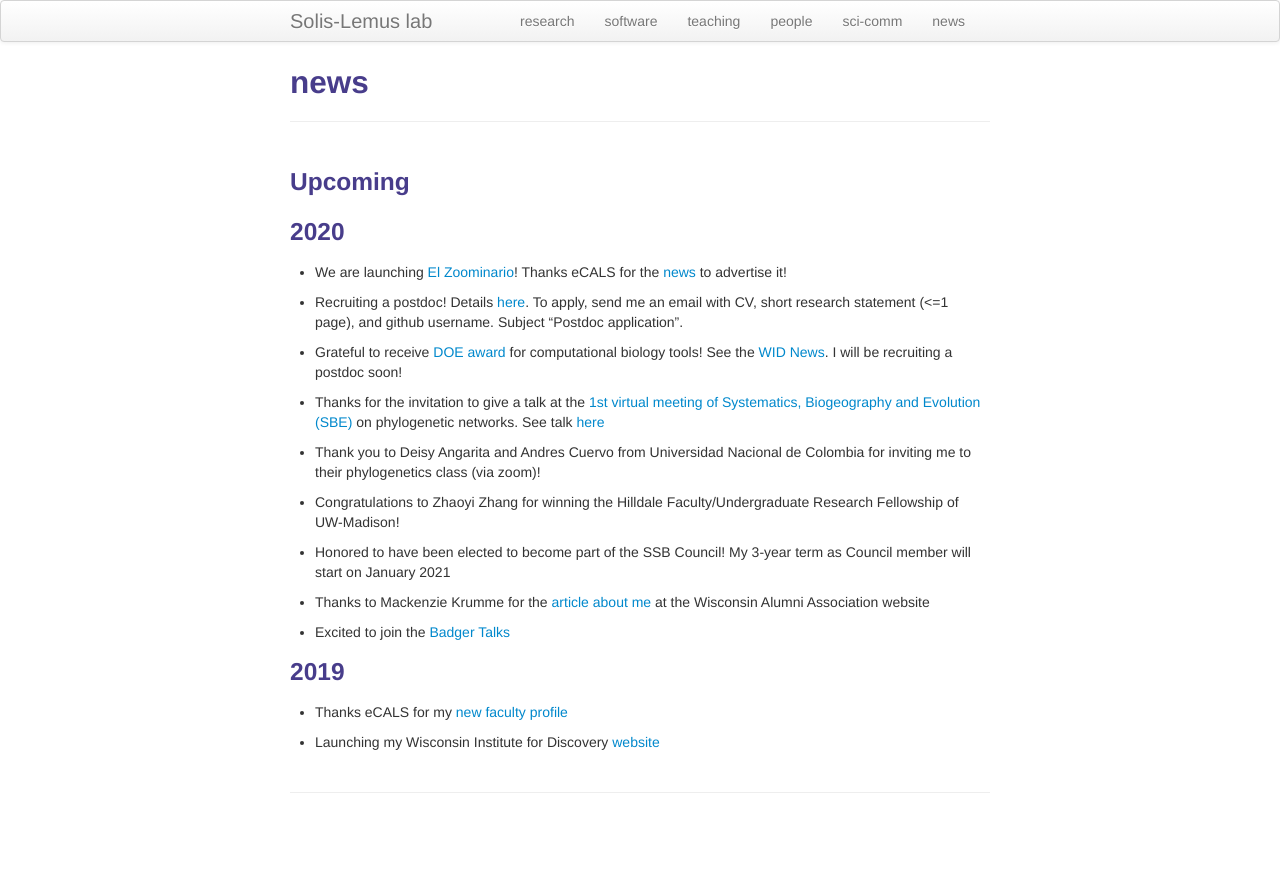
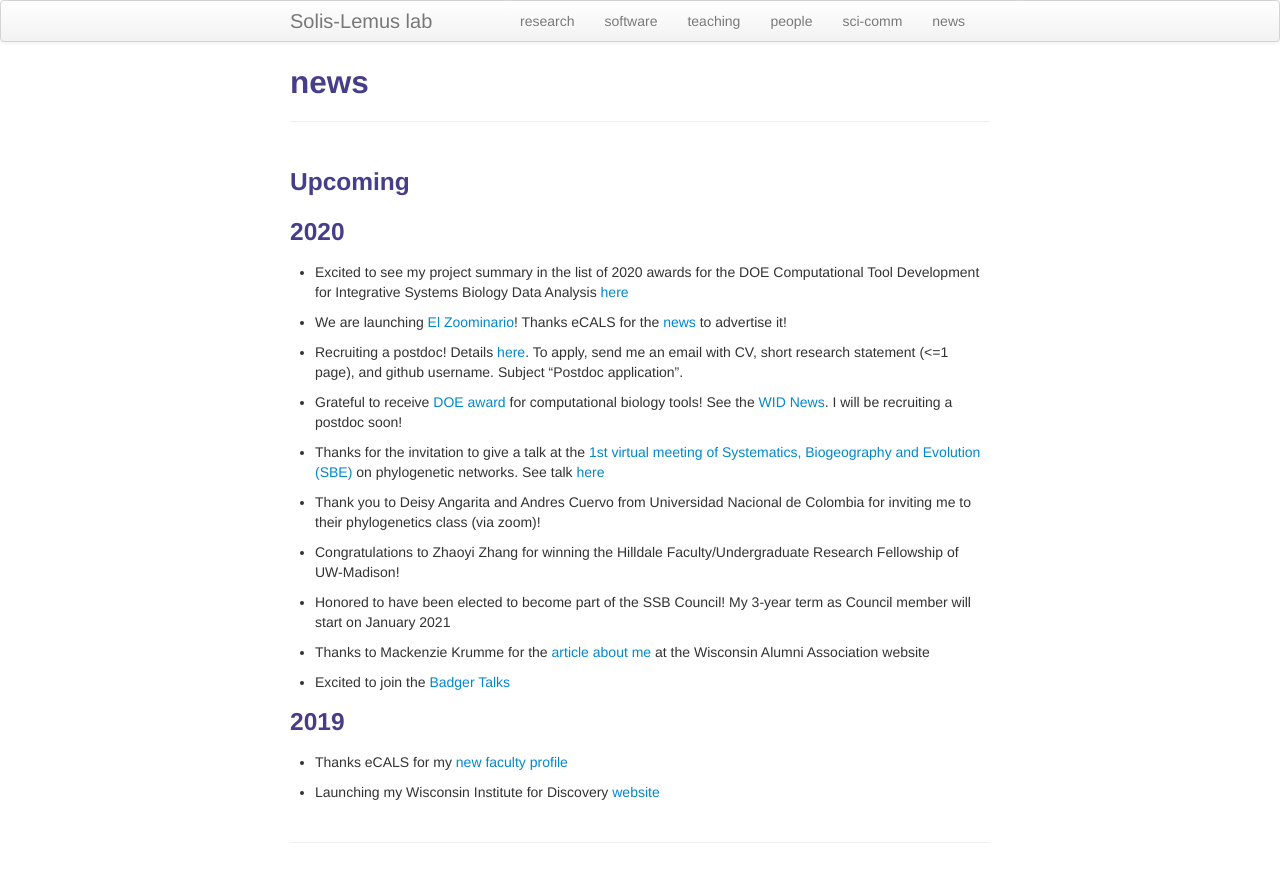
Before and after one commit to solislemuslab/solislemuslab.github.io, a Jekyll site: the page built from pages/news.md, in a window 1280 px wide. Shown: the top 882 px of the page. Built offline with Jekyll 4.4.1, drawn with Linux system fonts in a browser that asks for light colours.

Commit message:
added doe

```diff
--- a/pages/news.md
+++ b/pages/news.md
@@ -9,6 +9,8 @@
 
 
 ### 2020
+
+- Excited to see my project summary in the list of 2020 awards for the DOE Computational Tool Development for Integrative Systems Biology Data Analysis [here](https://genomicscience.energy.gov/compbio/2020Awards.shtml)
 
 - We are launching [El Zoominario](https://solislemuslab.github.io/pages/talks.html#zoominario)! Thanks eCALS for the [news](https://ecals.cals.wisc.edu/2020/09/21/new-seminar-series-to-feature-short-scientific-talks-by-latinx-researchers/) to advertise it!
 
```
